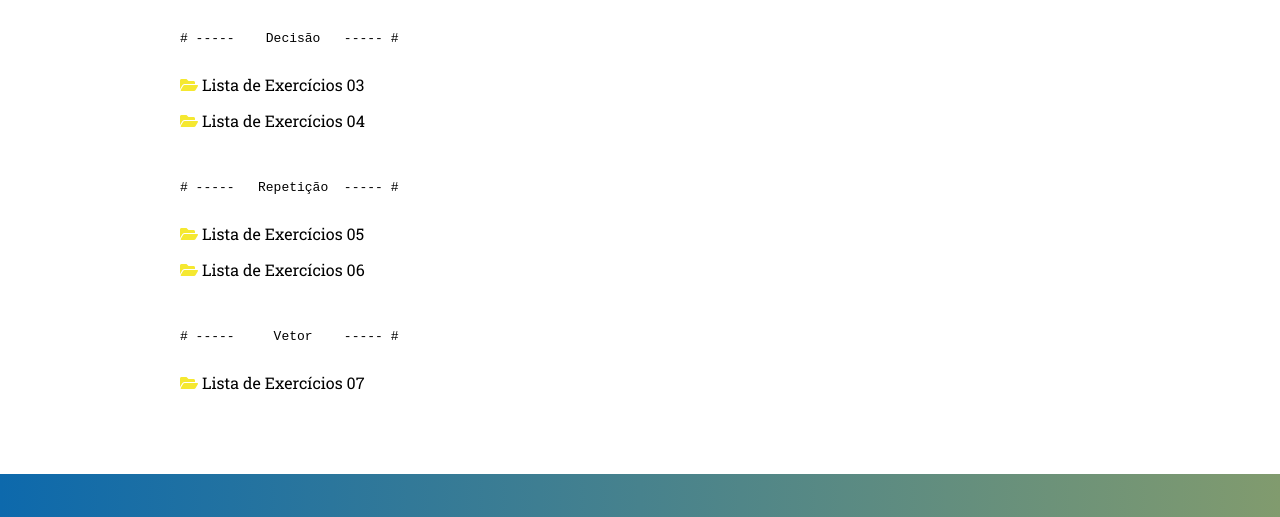
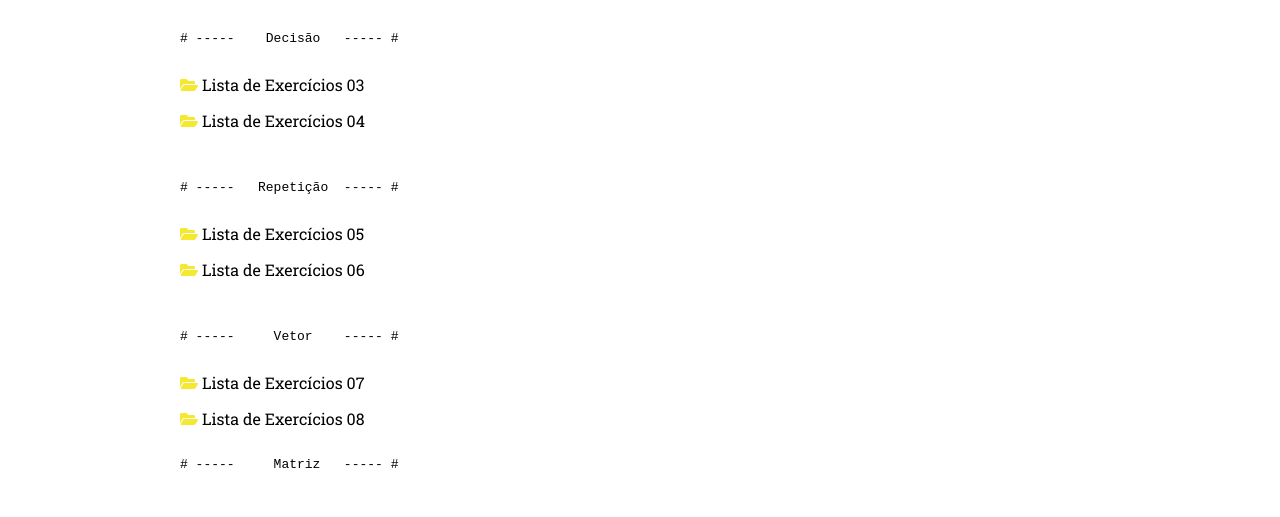
Before and after one commit to AdriandersonLira/APE, a plain HTML site: page index.html in a window 1280 px wide. Shown: the part 564-1081 px from the top of the page. Drawn offline with Linux system fonts and the light colour scheme.

Commit message:
Update index.html

```diff
--- a/index.html
+++ b/index.html
@@ -257,7 +257,8 @@
                     <li><i class="fas fa-folder-open"></i> <a href="https://github.com/AdriandersonLira/APE/tree/master/Lista_de_Exerc%C3%ADcio_06">Lista de Exercícios 06</a></li><br>
                     <li><pre># -----     Vetor    ----- #</pre></li>
                     <li><i class="fas fa-folder-open"></i> <a href="https://github.com/AdriandersonLira/APE/tree/master/Lista_de_Exerc%C3%ADcio_07">Lista de Exercícios 07</a></li>
-                    <!--<li><i class="fas fa-folder-open"></i> <a href="https://github.com/AdriandersonLira/APE/tree/master/Lista_de_Exerc%C3%ADcio_08">Lista de Exercícios 08</a></li>-->
+                    <li><i class="fas fa-folder-open"></i> <a href="https://github.com/AdriandersonLira/APE/tree/master/Lista_de_Exerc%C3%ADcio_08">Lista de Exercícios 08</a></li>
+                    <li><pre># -----     Matriz   ----- #</pre></li>
                     <!--<li><i class="fas fa-folder-open"></i> <a href="https://github.com/AdriandersonLira/APE/tree/master/Lista_de_Exerc%C3%ADcio_09">Lista de Exercícios 09</a></li>-->
                     <!--<li><i class="fas fa-folder-open"></i> <a href="https://github.com/AdriandersonLira/APE/tree/master/Lista_de_Exerc%C3%ADcio_10">Lista de Exercícios 10</a></li>-->
                     <!--<li><i class="fas fa-folder-open"></i> <a href="https://github.com/AdriandersonLira/APE/tree/master/Lista_de_Exerc%C3%ADcio_11">Lista de Exercícios 11</a></li>-->
```
